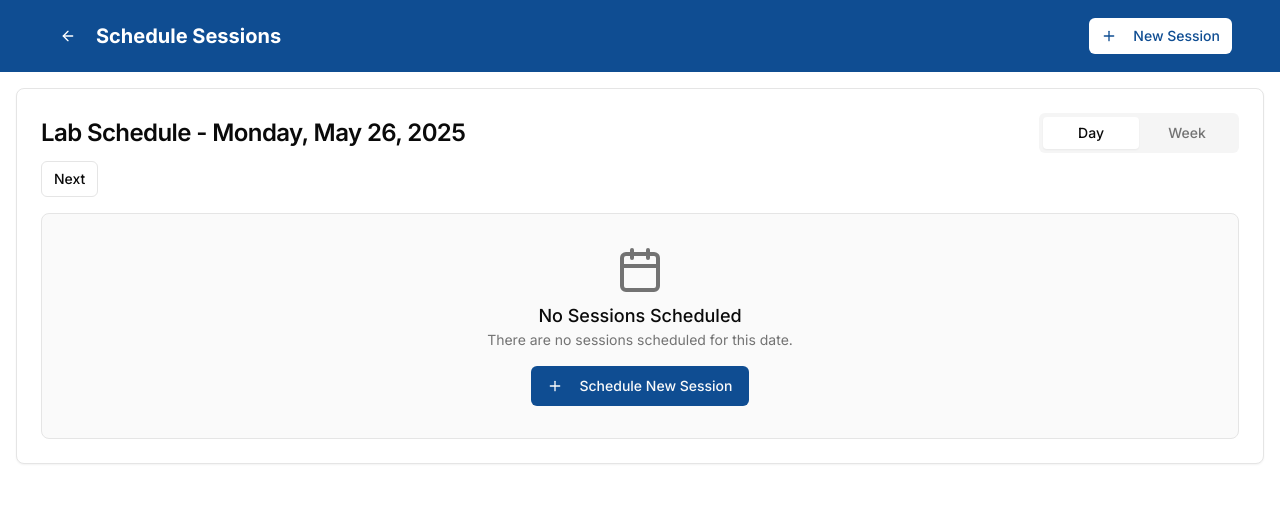
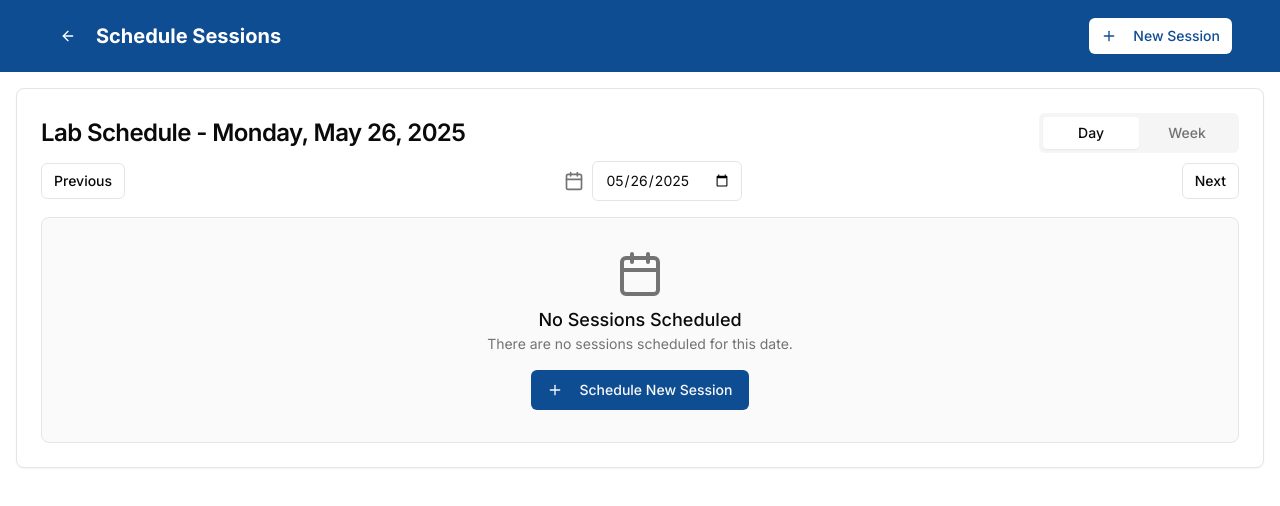
Before and after one commit to Welcomingtools/Frontend, a Next.js app: page /schedule in a window 1280 px wide. Shown: the top 506 px of the page. Built offline with nearby package versions, Linux system fonts and the light colour scheme.

Commit message:
Previous button

```diff
--- a/app/schedule/page.tsx
+++ b/app/schedule/page.tsx
@@ -31,6 +31,8 @@ const PURPOSE_OPTIONS = [
   { value: "test", label: "Test" },
   { value: "other", label: "Other" },
 ]
+
+// Define preset lecture slots
 const LECTURE_SLOTS = [
   { id: 1, startTime: "08:00", endTime: "09:45", label: "Morning Session (08:00 - 09:45)" },
   { id: 2, startTime: "10:15", endTime: "12:00", label: "Mid-Morning Session (10:15 - 12:00)" },
@@ -44,7 +46,7 @@ const initialSessions = [
   {
     id: 1,
     lab: "004",
-    date: "2025-05-27", // Updated to current date for testing
+    date: "2025-05-27",
     startTime: "08:00",
     endTime: "09:45",
     slotId: 1,
@@ -60,7 +62,7 @@ const initialSessions = [
   {
     id: 2,
     lab: "108",
-    date: "2025-05-27", // Updated to current date for testing
+    date: "2025-05-27",
     startTime: "10:15",
     endTime: "12:00",
     slotId: 2,
@@ -76,7 +78,7 @@ const initialSessions = [
   {
     id: 3,
     lab: "005",
-    date: "2025-05-27", // Updated to current date for testing
+    date: "2025-05-27",
     startTime: "14:15",
     endTime: "16:00",
     slotId: 4,
@@ -231,16 +233,16 @@ export default function SchedulePage() {
     }
   }, [sessions, isLoading])
 
-  // New session form state - FIXED: Changed slotId from 0 to null
+  // New session form state
   const [newSession, setNewSession] = useState({
     lab: "",
     date: selectedDate,
     slotId: null as number | null,
     startTime: "",
     endTime: "",
-    purposeType: "", // New field for purpose dropdown
-    purpose: "", // This will be the actual purpose text
-    customPurpose: "", // For when "Other" is selected
+    purposeType: "",
+    purpose: "",
+    customPurpose: "",
     configurations: {
       windows: false,
       internet: true,
@@ -431,7 +433,7 @@ export default function SchedulePage() {
       setSessions(updatedSessions)
       setIsAddDialogOpen(false)
 
-      // Reset form - FIXED: Reset slotId to null instead of 0
+      // Reset form
       setNewSession({
         lab: "",
         date: selectedDate,
@@ -752,6 +754,26 @@ export default function SchedulePage() {
                 size="sm"
                 onClick={() => {
                   const date = new Date(selectedDate)
+                  date.setDate(date.getDate() - 1)
+                  setSelectedDate(date.toISOString().split("T")[0])
+                }}
+              >
+                Previous
+              </Button>
+              <div className="flex items-center gap-2">
+                <Calendar className="h-5 w-5 text-muted-foreground" />
+                <Input
+                  type="date"
+                  value={selectedDate}
+                  onChange={(e) => setSelectedDate(e.target.value)}
+                  className="w-[150px]"
+                />
+              </div>
+              <Button
+                variant="outline"
+                size="sm"
+                onClick={() => {
+                  const date = new Date(selectedDate)
                   date.setDate(date.getDate() + 1)
                   setSelectedDate(date.toISOString().split("T")[0])
                 }}
```
